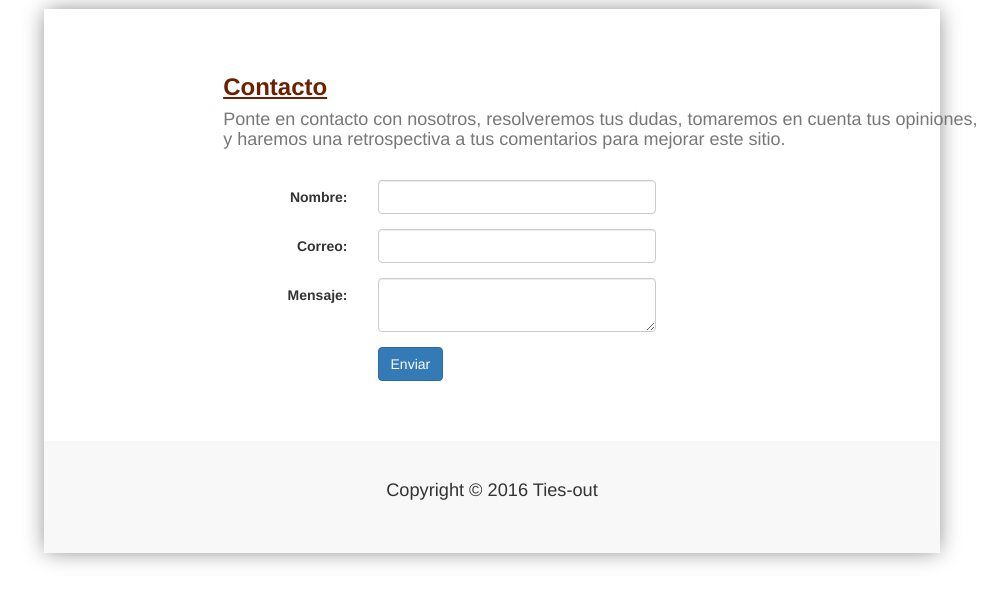
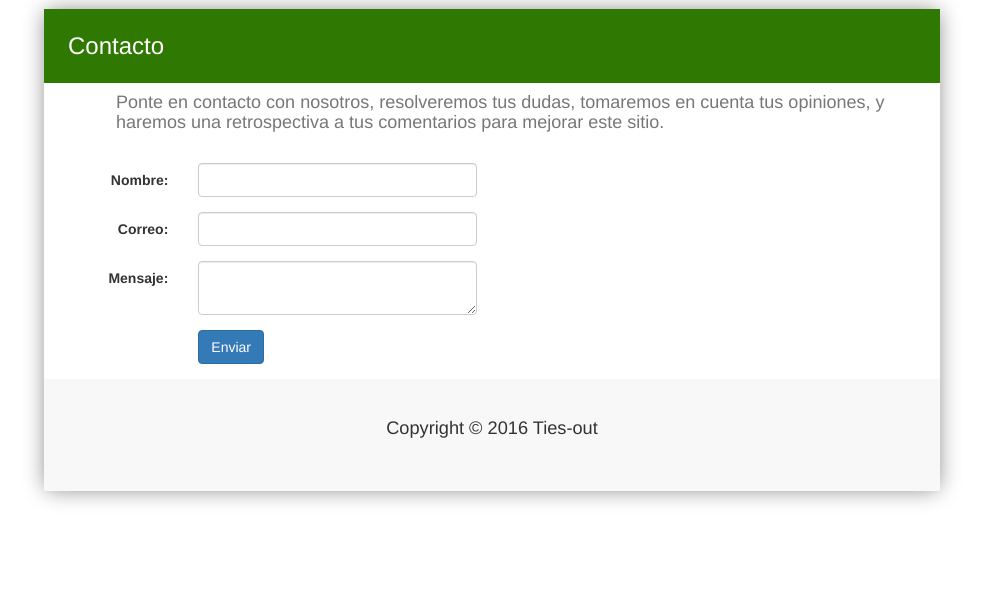
Before and after one commit to FEZR85/TIES-OUT, a PHP site: page /formularios/contacto.php in a window 1280 px wide. Shown: the part 71-675 px from the top of the page, without its empty margins (148-1155 px from the left). Run offline with PHP 8.4, Linux system fonts and the light colour scheme; some libraries are stand-ins or nearby versions.

Commit message:
#2 Encabezados actualizados en todas las vistas

```diff
--- /dev/null
+++ b/css/encabezados.css
@@ -0,0 +1,10 @@
+.encabezado{
+	background-color: #2F7802;
+	padding: 1em 1em 1em 1em;
+	color: #FFF;
+}
+
+.subencabezado{
+	padding-left: 4em;
+	padding-right: 2em;
+}
--- a/css/login.css
+++ /dev/null
@@ -1,13 +0,0 @@
-div.center-block{
-	width: 100%;
-	margin-left: 20%;
-	margin-right: 20%;
-	padding-top: 5%;
-	padding-bottom: 5%;
-}
-
-div.center-block h3{
-	color: #6B2100;
-	text-decoration: underline;
-	font-weight: bold;
-}
--- a/formularios/buscarTrabajo.php
+++ b/formularios/buscarTrabajo.php
@@ -4,12 +4,13 @@
 			<link rel="shortcut icon" href="../img/logoTieOut.ico" type="image/x-icon" />
 			<link rel="stylesheet" type="text/css" href="../css/login.css">
 			<link rel="stylesheet" type="text/css" href="../css/buscaTrabajo.css">
+			<link rel="stylesheet" type="text/css" href="../css/encabezados.css">
 			<?php include_once("../imports.php"); ?>
 	</head>
 	<body>
 			<?php include_once('../header.php'); ?>
 			<div class="content">
-				<div><h1 style="background-color: #2F7802; padding: 1em 1em 1em 1em; color: #FFF;">Buscar empleo</h1></div>
+				<div><h1 class="encabezado">Buscar empleo</h1></div>
 				<div id="works" class="clearfix grid">
 					<figure class="effect fadeInUp animated" style="visibility: visible; animation-name: fadeInUp;">
 						<img alt="OCC Mundial" src="<?php echo ROOTPATH ?>/img/occ.png">
--- a/formularios/configurarPerfil.php
+++ b/formularios/configurarPerfil.php
@@ -2,6 +2,7 @@
 	<head>
 			<title>TIES-OUT::Perfil</title>
 			<link rel="shortcut icon" href="../img/logoTieOut.ico" type="image/x-icon" />
+			<link rel="stylesheet" type="text/css" href="../css/encabezados.css">
 			<?php include_once("../imports.php"); ?>
 			<meta name="viewport" content="width=device-width, initial-scale=1">
 	</head>
@@ -9,7 +10,7 @@
 			<?php include_once('../header.php'); ?>
 			<!--Contenido de la página registro-->
 			<div class="content">
-				<h3>Configurar perfil</h3><br>
+				<h3 class="encabezado">Configurar perfil</h3><br>
 
 				<form class="form-horizontal" role="form">
 					<div class="inline" style="clear:both;">
--- a/formularios/contacto.php
+++ b/formularios/contacto.php
@@ -3,14 +3,15 @@
 			<title>TIES-OUT::Contacto</title>
 			<link rel="shortcut icon" href="../img/logoTieOut.ico" type="image/x-icon" />
 			<link rel="stylesheet" type="text/css" href="../css/login.css">
+			<link rel="stylesheet" type="text/css" href="../css/encabezados.css">
 			<?php include_once("../imports.php"); ?>
 	</head>
 	<body>
 			<?php include_once('../header.php'); ?>
 			<div class="content">
 				<div class="center-block">
-					<h3>Contacto</h3>
-					<h4 class="text-muted">Ponte en contacto con nosotros, resolveremos tus dudas, tomaremos en cuenta tus opiniones,<br>
+					<h3 class="encabezado">Contacto</h3>
+					<h4 class="text-muted subencabezado">Ponte en contacto con nosotros, resolveremos tus dudas, tomaremos en cuenta tus opiniones,
 						y haremos una retrospectiva a tus comentarios para mejorar este sitio.</h4><br>
 
 					<form class="form-horizontal" role="form">
--- a/formularios/curso1.php
+++ b/formularios/curso1.php
@@ -3,6 +3,7 @@
 		<title>TIES-OUT::Árboles</title>
 		<link rel="stylesheet" type="" href="../css/curso1.css">
 		<link rel="shortcut icon" href="../img/logoTieOut.ico" type="image/x-icon" />
+		<link rel="stylesheet" type="text/css" href="../css/encabezados.css">
 		<?php include_once("../imports.php"); ?>
 </head>
 <body>
@@ -16,9 +17,7 @@
 		<div class="content">
 			<!--todo dentro de un article despues del content, despues del article agregar section, y para los enlaces usar footer-->
 			<article>
-				<section id="titulo_contenido">
-					<h2>CONTENIDO DEL CURSO: ARBOLES</h2><br />
-				</section>
+					<h2 class="encabezado">CONTENIDO DEL CURSO: ARBOLES</h2><br />
 
 				<section class="contenido">
 					<h3>¿Qu&eacute; son los &aacute;rboles?</h3><br />
--- a/formularios/examen.php
+++ b/formularios/examen.php
@@ -4,14 +4,15 @@
 		<title>TIES-OUT::Examen</title>
 		<link rel="shortcut icon" href="../img/logoTieOut.ico" type="image/x-icon" />
 		<link rel="stylesheet" type="text/css" href="../css/repertorio.css">
+		<link rel="stylesheet" type="text/css" href="../css/encabezados.css">
 		<meta name="viewport" content="width=device-width, initial-scale=1">
 		<?php include_once("../imports.php"); ?>
 	</head>
 	<body>
 		<?php  include_once("../header.php"); ?>
 		<div class="content">
-			<section class="titulo" style="padding-top: 2em;">
-				<h2 class="text-center">Examen del curso "Árboles"</h2>
+			<section class="titulo">
+				<h2 class="text-center encabezado">Examen del curso "Árboles"</h2>
 			</section>
 			<section class="preguntas" style="padding-left: 5em; padding-right: 5em;">
 				<div class="row" style="padding:0.5em 0em 0em 3em;">
--- a/formularios/resultadoExamen.php
+++ b/formularios/resultadoExamen.php
@@ -4,14 +4,15 @@
 		<title>TIES-OUT::Examen</title>
 		<link rel="shortcut icon" href="../img/logoTieOut.ico" type="image/x-icon" />
 		<link rel="stylesheet" type="text/css" href="../css/repertorio.css">
+		<link rel="stylesheet" type="text/css" href="../css/encabezados.css">
 		<meta name="viewport" content="width=device-width, initial-scale=1">
 		<?php include_once("../imports.php"); ?>
 	</head>
 	<body>
 		<?php  include_once("../header.php"); ?>
 		<div class="content">
-			<section class="resultado" style="padding-top: 2em;">
-				<h3 class="text-center">Tu calificación es:</h3>
+			<section class="resultado" >
+				<h3 class="text-center encabezado">Tu calificación es:</h3>
 				<h1 class="text-center">78</h1>
 			</section>
 			<section id="recomendaciones" style="padding:2em 3em 0em; ">
--- a/index.php
+++ b/index.php
@@ -132,7 +132,7 @@
 					</div>
 				</div>
 			</div>
-			<?php include_once('../footer.php'); ?>
+			<?php include_once('footer.php'); ?>
 		</div>
 	</body>
 </html>
--- a/informacion.php
+++ b/informacion.php
@@ -3,13 +3,14 @@
 		<title>TIES-OUT::Quienes somos</title>
 		<link rel="stylesheet" type="" href="css/curso1.css">
 		<link rel="shortcut icon" href="img/logoTieOut.ico" type="image/x-icon" />
+		<link rel="stylesheet" type="text/css" href="css/encabezados.css">
 		<?php include_once("imports.php"); ?>
 	</head>
 	<body>
 		<?php include_once('header.php'); ?>
 		<div class="content">
 			<section>
-				<h2 id="titulo_contenido">QUIENES SOMOS</h2>
+				<h2 class="encabezado">QUIENES SOMOS</h2>
 			</section>
 
 			<section class="contenido">
@@ -20,7 +21,7 @@
 				</p>
 
 			</section>
-			<?php include_once('../footer.php'); ?>
+			<?php include_once('footer.php'); ?>
 		</div>
 	</body>
 </html>>
--- a/login/login.php
+++ b/login/login.php
@@ -4,6 +4,7 @@
 		<link rel="shortcut icon" href="../img/logoTieOut.ico" type="image/x-icon" />
 		<meta name="viewport" content="width=device-width, initial-scale=1">
 		<link rel="stylesheet" type="text/css" href="../css/login.css">
+		<link rel="stylesheet" type="text/css" href="../css/encabezados.css">
 		<?php include_once("../imports.php"); ?>
 	</head>
 	<body>
@@ -11,7 +12,7 @@
 		<!--Contenido de la página de Login-->
 		<div class="content">
 			<div class="center-block">
-				<h3>Iniciar Sesión</h3><br>
+				<h3 class="encabezado">Iniciar Sesión</h3><br>
 				<form class="form-horizontal" role="form">
 					<div class="form-group">
 						<label for="correo" class="col-xs-2 control-label">Correo </label>
--- a/login/recuperar.php
+++ b/login/recuperar.php
@@ -4,6 +4,7 @@
 		<link rel="shortcut icon" href="../img/logoTieOut.ico" type="image/x-icon" />
 		<meta name="viewport" content="width=device-width, initial-scale=1">
 		<link rel="stylesheet" type="text/css" href="../css/login.css">
+		<link rel="stylesheet" type="text/css" href="../css/encabezados.css">
 		<?php include_once("../imports.php"); ?>
 	</head>
 	<body>
@@ -11,7 +12,7 @@
 		<!--Contenido de la página de Login-->
 		<div class="content">
 			<div class="center-block">
-				<h3>Cambiar contraseña</h3><br>
+				<h3 class="encabezado">Cambiar contraseña</h3><br>
 
 				<form class="form-horizontal" role="form">
 					<div class="form-group">
--- a/login/registro.php
+++ b/login/registro.php
@@ -5,13 +5,14 @@
 			<?php include_once("../imports.php"); ?>
 			<meta name="viewport" content="width=device-width, initial-scale=1">
 			<link rel="stylesheet" type="text/css" href="../css/login.css">
+			<link rel="stylesheet" type="text/css" href="../css/encabezados.css">
 	</head>
 	<body>
 			<?php include_once('../header.php'); ?>
 			<!--Contenido de la página registro-->
 			<div class="content">
 				<div class="center-block">
-					<h3>Registro</h3><br>
+					<h3 class="encabezado">Registro</h3><br>
 
 					<form class="form-horizontal" role="form">
 
--- a/misCursos.php
+++ b/misCursos.php
@@ -4,6 +4,7 @@
 		<title>TIES-OUT::Mis Cursos</title>
 		<link rel="shortcut icon" href="/img/logoTieOut.ico" type="image/x-icon" />
 		<link rel="stylesheet" type="text/css" href="css/repertorio.css">
+		<link rel="stylesheet" type="text/css" href="css/encabezados.css">
 		<meta name="viewport" content="width=device-width, initial-scale=1">
 		<?php include_once("imports.php"); ?>
 
@@ -11,7 +12,7 @@
 <body>
 	<?php  include_once("header.php"); ?>
 	<div class="content misCursos">
-		<h2 class="text-center" style="padding-top: 2em;">Mis Cursos</h2>
+		<h2 class="text-center encabezado" >Mis Cursos</h2>
 		<section class="cursos"style="padding:0em 3em 0em;">
 			<table class="table table-bordered">
 				<thead>
@@ -60,7 +61,7 @@
 				</div>
 			</div>
 		</section>
-		<?php include_once('../footer.php'); ?>
+		<?php include_once('footer.php'); ?>
 	</div>
 </body>
 </html>
```
Also changed, not shown: repertorio.php (+3 -7 lines).
